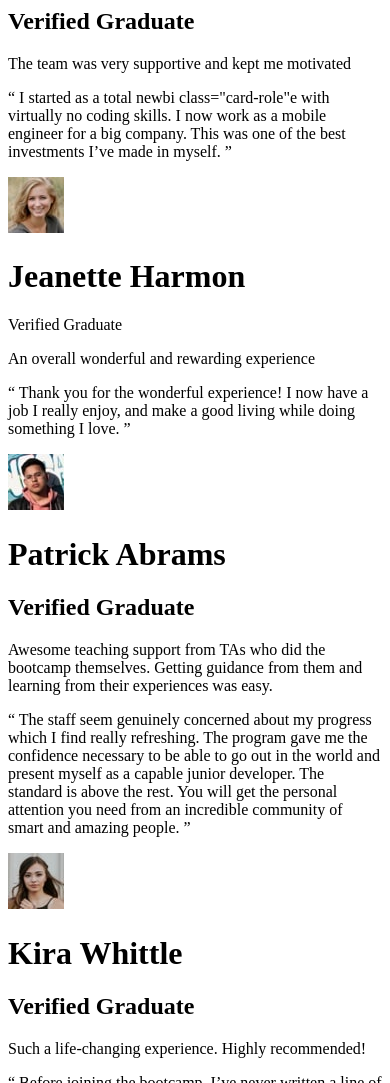
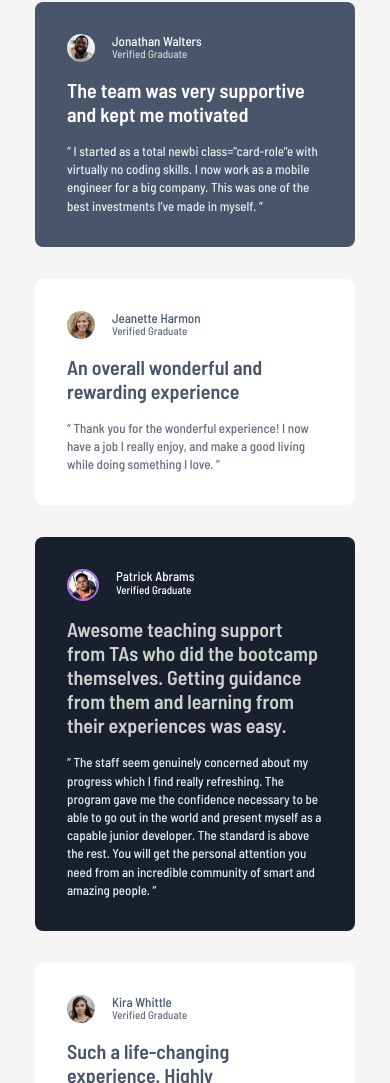
Before and after one commit to eman2point0/Testimonials, a plain HTML site: page index.html in a window 390 px wide. Shown: the part 557-1640 px from the top of the page. Drawn offline with Linux system fonts and the light colour scheme.

Commit message:
Mobile layout finished

```diff
--- a/index.html
+++ b/index.html
@@ -12,22 +12,34 @@
       href="./images/favicon-32x32.png"
     />
 
+    <!-- Google Fonts -->
+    <link rel="preconnect" href="https://fonts.googleapis.com" />
+    <link rel="preconnect" href="https://fonts.gstatic.com" crossorigin />
+    <link
+      href="https://fonts.googleapis.com/css2?family=Barlow+Semi+Condensed:ital,wght@0,100;0,200;0,300;0,400;0,500;0,600;0,700;0,800;0,900;1,100;1,200;1,300;1,400;1,500;1,600;1,700;1,800;1,900&display=swap"
+      rel="stylesheet"
+    />
+
     <link rel="stylesheet" href="style.css" />
 
     <title>Frontend Mentor | [Challenge Name Here]</title>
   </head>
   <body>
     <main>
-      <div class="card">
-        <img src="./images/image-daniel.jpg" alt="Daniel Pfp" />
-        <h1 class="card-name">Daniel Clifford</h1>
-        <h2 class="card-role">Verified Graduate</h2>
-        <p class="card-review">
+      <div class="card card1">
+        <div class="user">
+          <img src="./images/image-daniel.jpg" alt="Daniel Pfp" />
+          <div class="user-info">
+            <h1 class="card-name text-preset-2">Daniel Clifford</h1>
+            <h2 class="card-role text-preset-4">Verified Graduate</h2>
+          </div>
+        </div>
+        <p class="card-review text-preset-1">
           I received a job offer mid-course, and the subjects I learned were
           current, if not more so, in the company I joined. I honestly feel I
           got every penny’s worth.
         </p>
-        <p class="card-quote">
+        <p class="card-quote text-preset-3">
           “ I was an EMT for many years before I joined the bootcamp. I’ve been
           looking to make a transition and have heard some people who had an
           amazing experience here. I signed up for the free intro course and
@@ -37,39 +49,53 @@
           a Software Engineer at a VR startup. ”
         </p>
       </div>
-      <div class="card">
-        <img src="./images/image-jonathan.jpg" alt="Johnathan pfp" />
-        <h1 class="card-name">Jonathan Walters</h1>
-        <h2 class="card-role">Verified Graduate</h2>
-        <p class="card-review">
+      <div class="card card2">
+        <div class="user">
+          <img src="./images/image-jonathan.jpg" alt="Johnathan pfp" />
+          <div class="user-info">
+            <h1 class="card-name text-preset-2">Jonathan Walters</h1>
+            <h2 class="card-role text-preset-4">Verified Graduate</h2>
+          </div>
+        </div>
+        <p class="card-review text-preset-1">
           The team was very supportive and kept me motivated
         </p>
-        <p class="card-quote">
+        <p class="card-quote text-preset-3">
           “ I started as a total newbi class="card-role"e with virtually no
           coding skills. I now work as a mobile engineer for a big company. This
           was one of the best investments I’ve made in myself. ”
         </p>
       </div>
-      <div class="card">
-        <img src="./images/image-jeanette.jpg" alt="Jeanette pfp" />
-        <h1 class="card-name">Jeanette Harmon</h1>
-        <div class="card-role">Verified Graduate</div>
-        <p class="card-review">An overall wonderful and rewarding experience</p>
-        <p class="card-quote">
+      <div class="card card3">
+        <div class="user">
+          <img src="./images/image-jeanette.jpg" alt="Jeanette pfp" />
+          <div class="user-info">
+            <h1 class="card-name text-preset-2">Jeanette Harmon</h1>
+            <h2 class="card-role text-preset-4">Verified Graduate</h2>
+          </div>
+        </div>
+        <p class="card-review text-preset-1">
+          An overall wonderful and rewarding experience
+        </p>
+        <p class="card-quote text-preset-3">
           “ Thank you for the wonderful experience! I now have a job I really
           enjoy, and make a good living while doing something I love. ”
         </p>
       </div>
-      <div class="card">
-        <img src="./images/image-patrick.jpg" alt="Patrick pfp" />
-        <h1 class="card-name">Patrick Abrams</h1>
-        <h2 class="card-role">Verified Graduate</h2>
-        <p class="card-review">
+      <div class="card card4">
+        <div class="user">
+          <img src="./images/image-patrick.jpg" alt="Patrick pfp" />
+          <div class="user-info">
+            <h1 class="card-name text-preset-2">Patrick Abrams</h1>
+            <h2 class="card-role text-preset-4">Verified Graduate</h2>
+          </div>
+        </div>
+        <p class="card-review text-preset-1">
           Awesome teaching support from TAs who did the bootcamp themselves.
           Getting guidance from them and learning from their experiences was
           easy.
         </p>
-        <p class="card-quote">
+        <p class="card-quote text-preset-3">
           “ The staff seem genuinely concerned about my progress which I find
           really refreshing. The program gave me the confidence necessary to be
           able to go out in the world and present myself as a capable junior
@@ -78,14 +104,18 @@
           people. ”
         </p>
       </div>
-      <div class="card">
-        <img src="./images/image-kira.jpg" alt="Kira pfp" />
-        <h1 class="card-name">Kira Whittle</h1>
-        <h2 class="card-role">Verified Graduate</h2>
-        <p class="card-review">
+      <div class="card card5">
+        <div class="user">
+          <img src="./images/image-kira.jpg" alt="Kira pfp" />
+          <div class="user-info">
+            <h1 class="card-name text-preset-2">Kira Whittle</h1>
+            <h2 class="card-role text-preset-4">Verified Graduate</h2>
+          </div>
+        </div>
+        <p class="card-review text-preset-1">
           Such a life-changing experience. Highly recommended!
         </p>
-        <p class="card-quote">
+        <p class="card-quote text-preset-3">
           “ Before joining the bootcamp, I’ve never written a line of code. I
           needed some structure from professionals who can help me learn
           programming step by step. I was encouraged to enroll by a former
--- a/style.css
+++ b/style.css
@@ -1,3 +1,159 @@
+:root {
+    --black: #121212;
+    --darkBlue: #19202D;
+    --white: #FFFFFF;
+    --grey100: #E7EAEE;
+    --grey200: #CFCFCF;
+    --grey400: #676D7E;
+    --grey500: #48556A;
+    --purple50: #EDE4FF;
+    --purple300: #A775F1;
+    --purple500: #733FC8;
+}
+
+/* Mobile Styles */
+
+*{
+    margin: 0;
+}
+
+/* -- Typography -- */
+html{
+    background-color: #F6F5F6;
+}
+
+.card1{
+    background-color: var(--purple500);
+    color: var(--white);
+}
+.card1 .card-quote{
+    color: var(--purple50);
+}
+
+.card1 img{
+    border: 2px solid var(--purple300);
+}
+
+.card2{
+    background-color: var(--grey500);
+    color: white;
+}
+
+.card2 .user .card-role{
+    color: var(--grey200);
+}
+
+.card2 .card-quote{
+    color: var(--grey100);
+}
+
+.card3{
+    background-color: var(--white);
+    color: var(--grey500);
+}
+
+.card3 .user-info .card-role{
+    color: var(--grey400);
+}
+
+.card3 .card-quote{
+    color: var(--grey400);
+}
+
+.card4{
+    background-color: var(--darkBlue);
+    color: var(--white);
+}
+
+.card4 .card-review{
+    color: var(--grey200);
+}
+
+.card4 .card-quote{
+    color: var(--grey100);
+}
+
+.card4 img{
+    border: 2px solid var(--purple300);
+}
+
+
+.card5{
+    background-color: var(--white);
+
+}
+
+.card5 .user-info .card-name{
+    color: var(--grey500);
+}
+
+.card5 .user-info .card-role{
+    color: var(--grey400);
+}
+
+.card5 .card-review{
+    color: var(--grey500);
+}
+
+.card5 .card-quote{
+    color: var(--grey400);
+}
+
+.text-preset-1{
+    font-family: 'Barlow Semi Condensed', sans-serif;
+    font-size: 20px;
+    line-height: 120%;
+    font-weight: 600;
+}
+
+.text-preset-2{
+    font-family: 'Barlow Semi Condensed', sans-serif;
+    font-size: 13px;
+    line-height: 110%;
+    font-weight: 500;
+}
+
+.text-preset-3{
+    font-family: 'Barlow Semi Condensed', sans-serif;
+    font-size: 13px;
+    line-height: 140%;
+    font-weight: 500;
+}
+
+.text-preset-4{
+    font-family: 'Barlow Semi Condensed', sans-serif;
+    font-size: 11px;
+    line-height: 110%;
+    font-weight: 500;
+}
+
+/* -- Layout -- */
+main{
+    display: grid;
+    grid-template-columns: 1fr;
+    gap: 32px;
+    justify-content: center;
+    margin: 73px 35px;
+}
+
+.card{
+    display: flex;
+    flex-direction: column;
+    gap: 16px;
+    padding: 32px;
+    border-radius: 8px;
+}
+
+.user{
+    display: flex;
+    gap: 17px;
+}
+
+.user img{
+    width: 28px;
+    border-radius: 50%;
+}
+
 .attribution {
     font-size: 11px;
     text-align: center;
```
